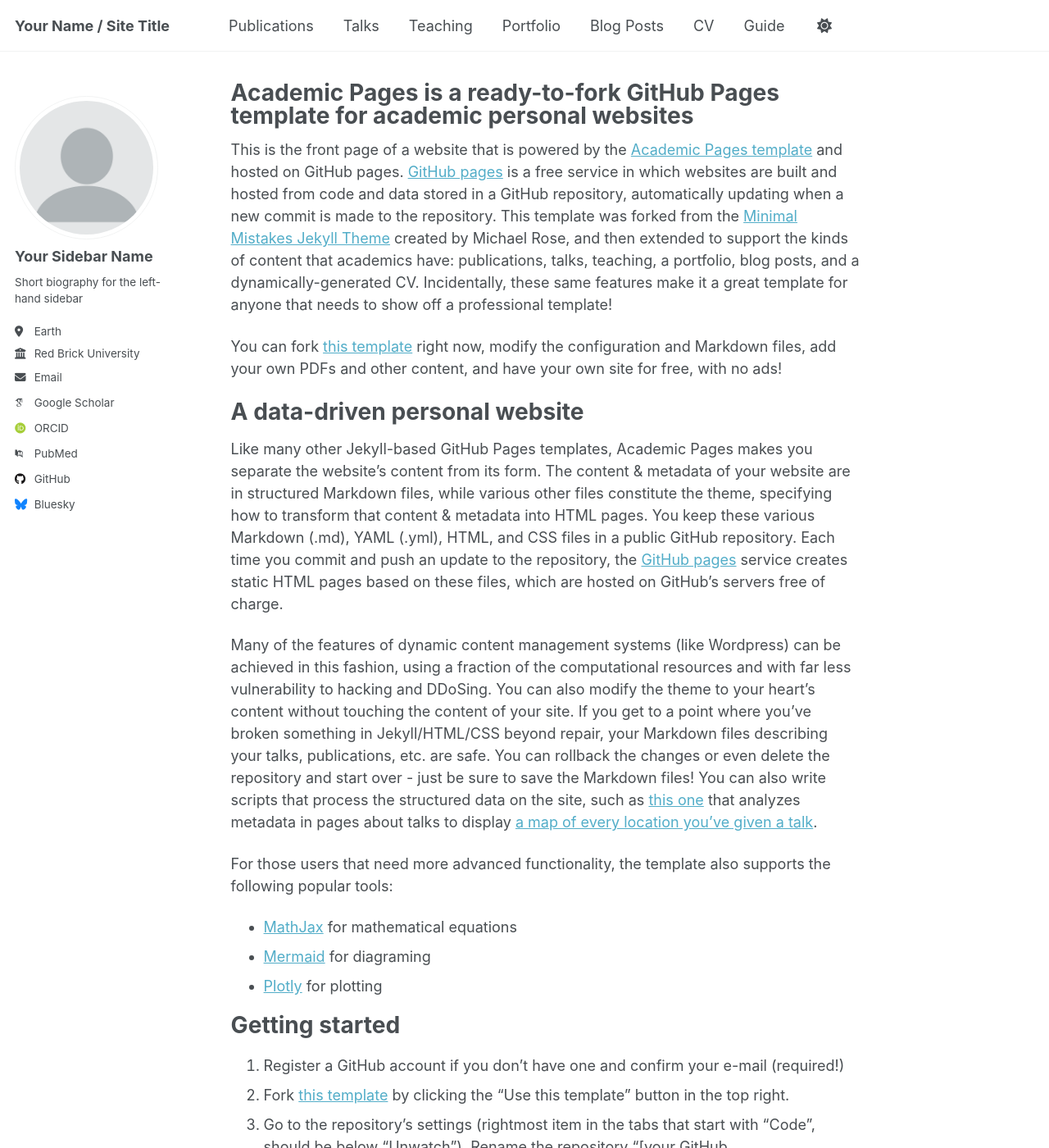
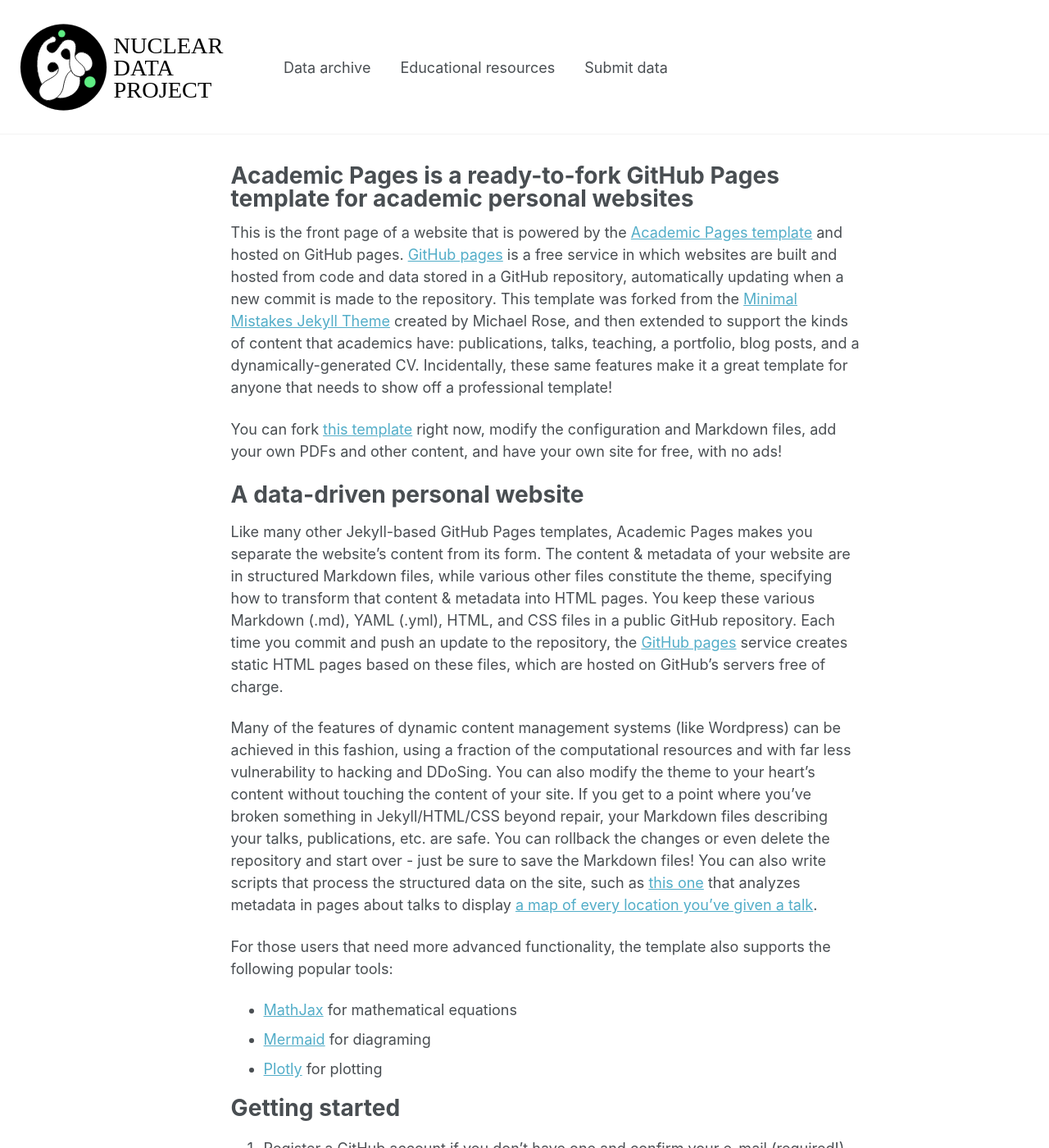
Before and after one commit to nucleardataproject/nucleardataproject.github.io, a Jekyll site: the page built from _pages/about.md, in a window 1280 px wide and 1400 px high. Shown: the whole window at 82% size. Built offline with Jekyll 4.4.1, drawn with Linux system fonts in a browser that asks for light colours; some web fonts are replaced; a script that is not in the unit is left out.

Commit message:
general modification

```diff
--- a/_data/navigation.yml
+++ b/_data/navigation.yml
@@ -8,26 +8,26 @@
 #      Markdown formatted page while the second is generated using JSON.
 
 main:
-  - title: "Publications"
+  - title: "Data archive"
     url: /publications/
 
-  - title: "Talks"
+  - title: "Educational resources"
     url: /talks/
 
-  - title: "Teaching"
+  - title: "Submit data"
     url: /teaching/
 
-  - title: "Portfolio"
-    url: /portfolio/
+  # - title: "Portfolio"
+  #   url: /portfolio/
 
-  - title: "Blog Posts"
-    url: /year-archive/
+  # - title: "Blog Posts"
+  #   url: /year-archive/
 
-  - title: "CV"
-    url: /cv/
+  # - title: "CV"
+  #   url: /cv/
 
   # - title: "CV"
   #   url: /cv-json/
 
-  - title: "Guide"
-    url: /markdown/
+  # - title: "Guide"
+  #   url: /markdown/
--- a/_includes/masthead.html
+++ b/_includes/masthead.html
@@ -6,7 +6,11 @@
       <nav id="site-nav" class="greedy-nav">
         <button><div class="navicon"></div></button>
         <ul class="visible-links">
-          <li class="masthead__menu-item masthead__menu-item--lg persist"><a href="{{ base_path }}/">{{ site.title }}</a></li>
+          <li class="masthead__menu-item masthead__menu-item--lg persist">
+            <a href="{{ base_path }}/">
+              <img src="{{ '/images/sitelogo.svg' | relative_url }}" alt="Home" style="height: 128px; width: auto;">
+            </a>
+          </li>
           {% for link in site.data.navigation.main %}
             {% if link.url contains 'http' %}
               {% assign domain = '' %}
@@ -15,9 +19,6 @@
             {% endif %}
             <li class="masthead__menu-item"><a href="{{ domain }}{{ link.url }}">{{ link.title }}</a></li>
           {% endfor %}
-          <li id="theme-toggle" class="masthead__menu-item persist tail">
-            <a role="button" aria-labelledby="theme-icon"><i id="theme-icon" class="fa-solid fa-sun" aria-hidden="true" title="toggle theme"></i></a>
-          </li>
         </ul>
         <ul class="hidden-links hidden"></ul>
       </nav>
--- a/_includes/sidebar.html
+++ b/_includes/sidebar.html
@@ -1,8 +1,7 @@
 {% include base_path %}
 
-{% if page.author_profile or layout.author_profile or page.sidebar %}
+{% if page.sidebar %}  <!-- Only keep this condition -->
   <div class="sidebar sticky">
-  {% if page.author_profile or layout.author_profile %}{% include author-profile.html %}{% endif %}
   {% if page.sidebar %}
     {% for s in page.sidebar %}
       {% if s.image %}
--- a/_sass/layout/_masthead.scss
+++ b/_sass/layout/_masthead.scss
@@ -2,18 +2,25 @@
    MASTHEAD
    ========================================================================== */
 
+/* REMOVE the body padding - we don't need it for absolute positioning */
+/* body {
+  padding-top: 80px !important;
+} */
+
 .masthead {
-  position: fixed;
+  position: absolute; /* Changed back to absolute */
   background: var(--global-bg-color);
   height: fit-content;
   top: 0;
+  left: 0;
+  right: 0;
   width: 100%;
+  z-index: 20; /* You can revert to original z-index */
 
   -webkit-animation: intro 0.3s both;
           animation: intro 0.3s both;
   -webkit-animation-delay: 0.15s;
           animation-delay: 0.15s;
-  z-index: 20;
 
   &::after {
     content: "";
@@ -44,8 +51,12 @@
   }
 }
 
+/* Add margin to the content that follows the masthead */
+.main-content {
+  margin-top: 80px; /* This creates space for the absolute-positioned masthead */
+}
+
 .masthead__menu {
-
   ul {
     margin: 0;
     padding: 0;
```
Also changed, not shown: assets/js/_main.js (+10 -62 lines), images/sitelogo.svg (added).
